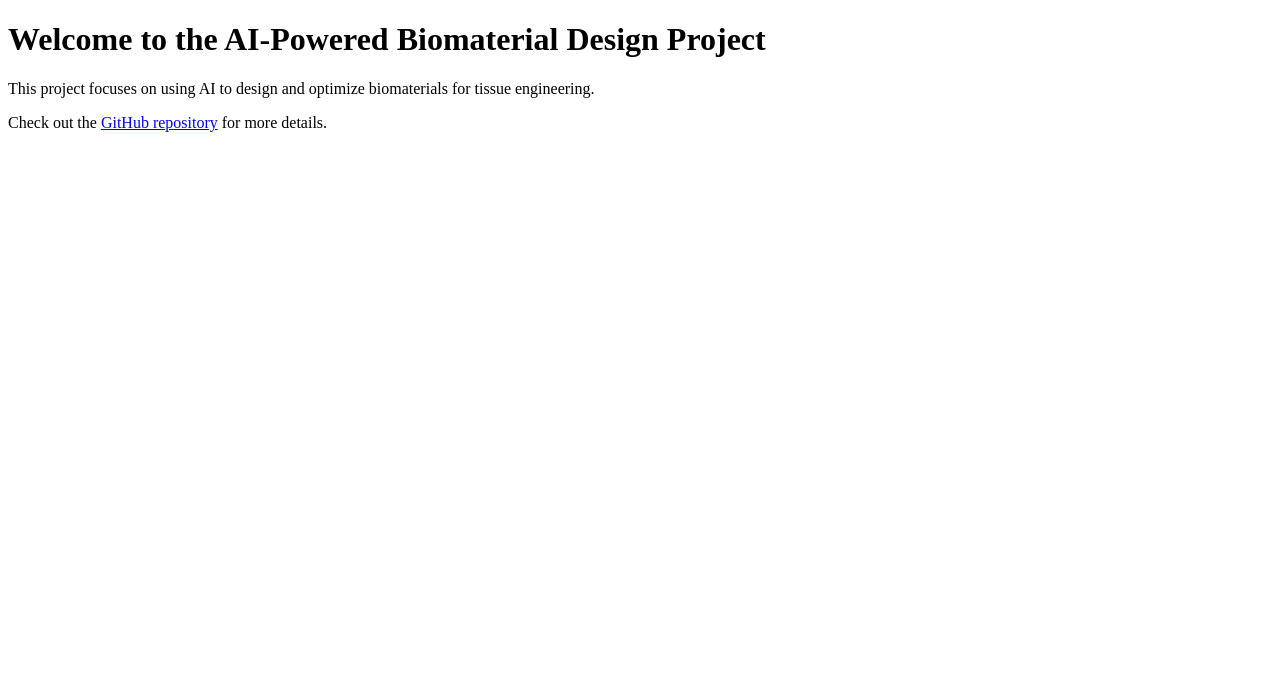
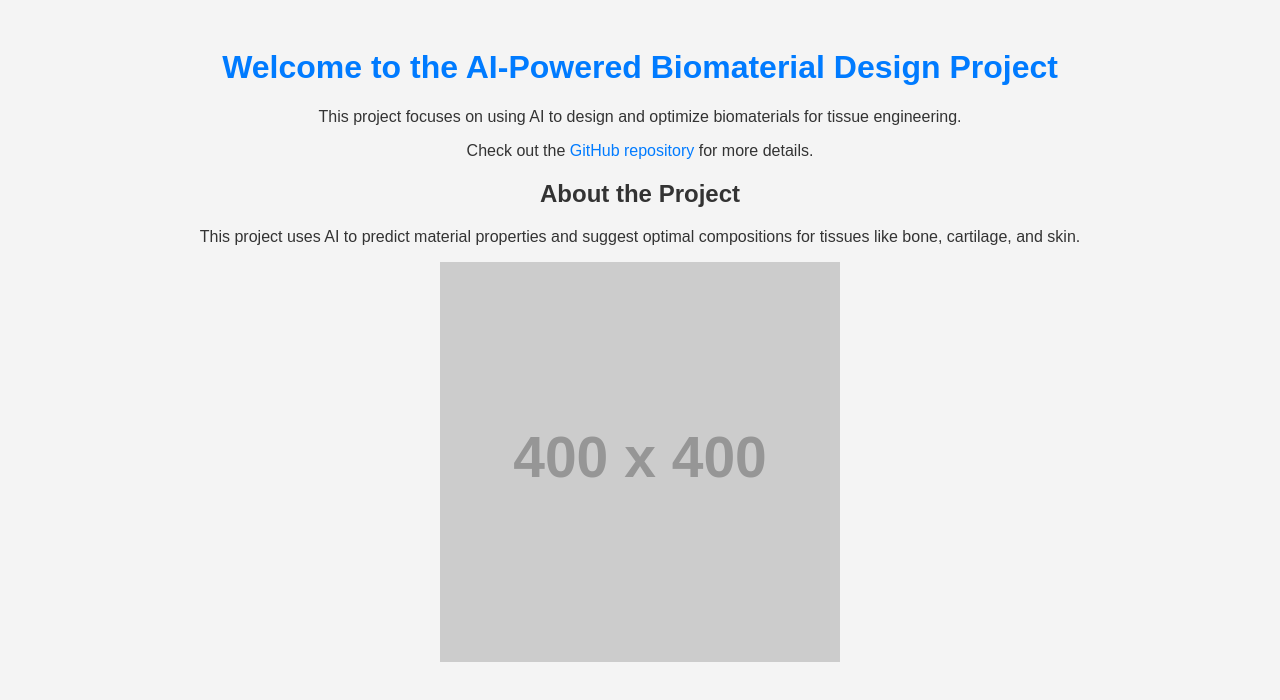
Before and after one commit to gab892/AI-Biomaterial-Design, a plain HTML site: page index.html in a window 1280 px wide. Drawn offline with Linux system fonts and the light colour scheme; placeholder pictures from the web are drawn by us.

Commit message:
Update index.html
Signed-off-by: Eghosasere <72293279+gab892@users.noreply.github.com>

```diff
--- a/index.html
+++ b/index.html
@@ -2,10 +2,32 @@
 <html>
 <head>
     <title>AI-Powered Biomaterial Design</title>
+    <style>
+        body {
+            font-family: Arial, sans-serif;
+            background-color: #f4f4f4;
+            color: #333;
+            text-align: center;
+            padding: 20px;
+        }
+        h1 {
+            color: #007BFF;
+        }
+        a {
+            color: #007BFF;
+            text-decoration: none;
+        }
+        a:hover {
+            text-decoration: underline;
+        }
+    </style>
 </head>
 <body>
     <h1>Welcome to the AI-Powered Biomaterial Design Project</h1>
     <p>This project focuses on using AI to design and optimize biomaterials for tissue engineering.</p>
-    <p>Check out the <a href="https://github.com/gab892/AI-Biomaterial-Design">GitHub repository</a> for more details.</p>
+    <p>Check out the <a href="https://github.com/your-username/AI-Biomaterial-Design">GitHub repository</a> for more details.</p>
+    <h2>About the Project</h2>
+    <p>This project uses AI to predict material properties and suggest optimal compositions for tissues like bone, cartilage, and skin.</p>
+    <img src="https://via.placeholder.com/400" alt="Project Image">
 </body>
 </html>
```
